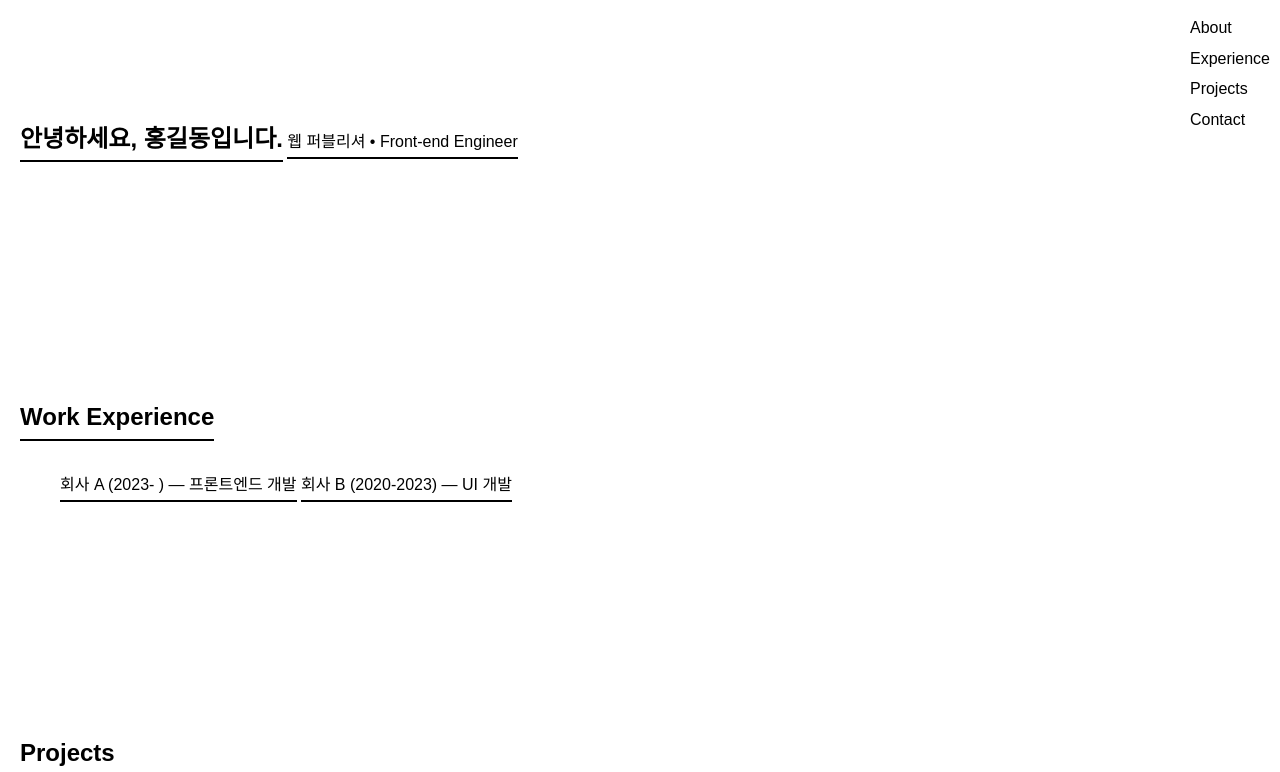
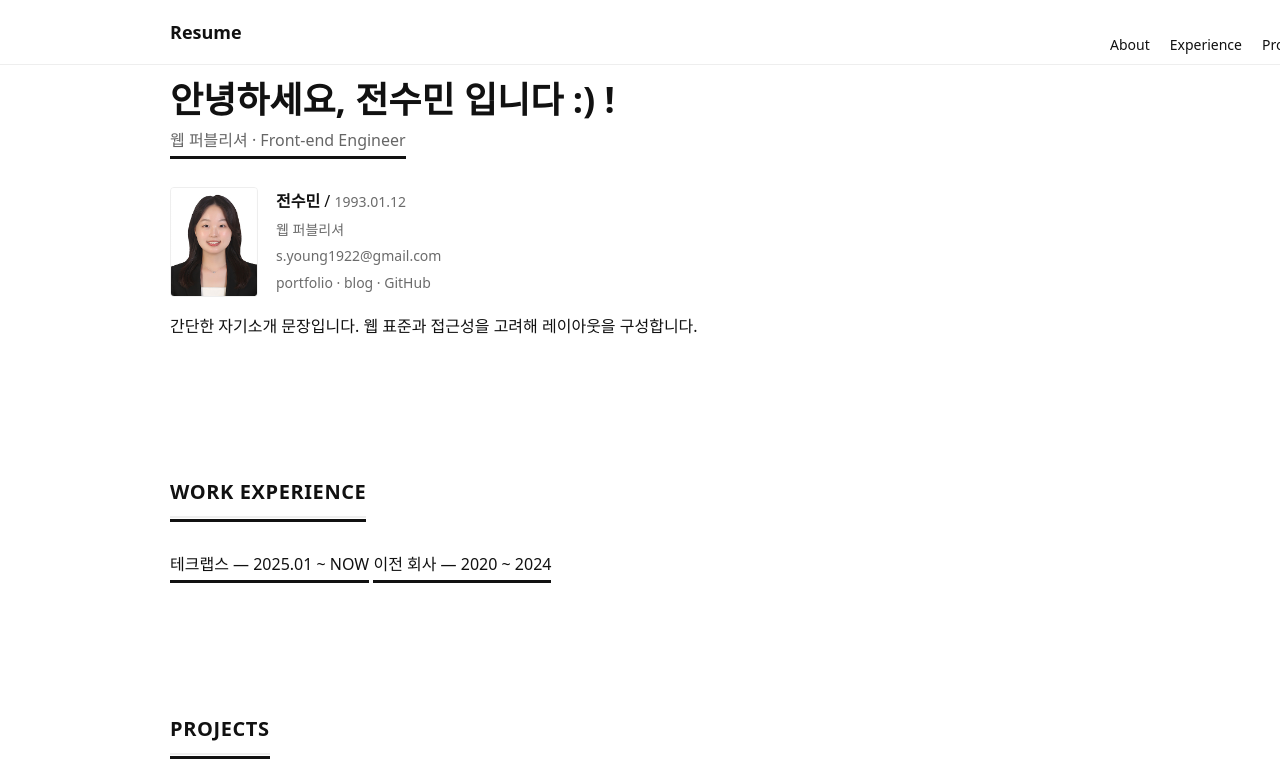
Before and after one commit to Clover229/Resume-VanillaJS, a website with bundled scripts: page index.html in a window 1280 px wide. Shown: the top 772 px of the page. Built offline with nearby package versions, Linux system fonts and the light colour scheme; grey boxes are pictures that could not be loaded.

Commit message:
chore: modify design

```diff
--- a/index.html
+++ b/index.html
@@ -7,7 +7,12 @@
     <link rel="stylesheet" href="styles.css" />
   </head>
   <body>
-    <!-- 네비 / 목차 -->
+    <header class="site-header">
+      <div class="container header-inner">
+        <div class="brand">
+          <a href="#about">Resume</a>
+        </div>
+
         <nav class="nav">
           <ul>
             <li><a href="#about">About</a></li>
@@ -16,40 +21,79 @@
             <li><a href="#contact">Contact</a></li>
           </ul>
         </nav>
+      </div>
+    </header>
 
-    <!-- 소개 섹션 -->
-    <section id="about">
-      <h1 class="underline">안녕하세요, 홍길동입니다.</h1>
-      <p class="underline">웹 퍼블리셔 • Front-end Engineer</p>
+    <main class="site-main">
+      <div class="container">
+        <!-- hero / 소개 섹션 -->
+        <section id="about" class="hero-section">
+          <div class="hero-inner">
+            <div class="hero-text">
+              <h1>안녕하세요, 전수민 입니다 :) !</h1>
+              <p class="sub underline">웹 퍼블리셔 · Front-end Engineer</p>
+
+              <div class="profile-card">
+                <img
+                  src="assets/images/profile.jpg"
+                  alt="profile"
+                  class="profile-photo"
+                />
+                <div class="profile-meta">
+                  <p>
+                    <strong>전수민</strong> /
+                    <span class="muted">1993.01.12</span>
+                  </p>
+                  <p class="muted">웹 퍼블리셔</p>
+                  <p class="muted">s.young1922@gmail.com</p>
+                  <p class="muted">portfolio · blog · GitHub</p>
+                </div>
+              </div>
+
+              <p class="intro">
+                간단한 자기소개 문장입니다. 웹 표준과 접근성을 고려해 레이아웃을
+                구성합니다.
+              </p>
+            </div>
+          </div>
         </section>
 
-    <!-- 경력 / 이력 섹션 -->
-    <section id="experience">
-      <h2 class="underline">Work Experience</h2>
-      <ul>
-        <li class="underline">회사 A (2023- ) — 프론트엔드 개발</li>
-        <li class="underline">회사 B (2020-2023) — UI 개발</li>
-      </ul>
+        <!-- 경력 섹션 -->
+        <section id="experience" class="section">
+          <h2 class="underline section-title">WORK EXPERIENCE</h2>
+          <div class="experience-list">
+            <p class="underline">테크랩스 — 2025.01 ~ NOW</p>
+            <p class="underline">이전 회사 — 2020 ~ 2024</p>
+          </div>
         </section>
 
         <!-- 프로젝트 섹션 -->
-    <section id="projects">
-      <h2 class="underline">Projects</h2>
+        <section id="projects" class="section">
+          <h2 class="underline section-title">Projects</h2>
           <div class="project-list" id="project-list">
-        <!-- JS로 카드들이 여기에 렌더링 됨 -->
+            <!-- JS로 렌더링 -->
           </div>
         </section>
 
-    <!-- 연락처 / 기타 섹션 -->
-    <section id="contact">
-      <h2 class="underline">Contact</h2>
+        <!-- 연락처 -->
+        <section id="contact" class="section">
+          <h2 class="underline section-title">Contact</h2>
           <p class="underline">이메일: example@example.com</p>
         </section>
+      </div>
+    </main>
+
+    <footer class="site-footer">
+      <div class="container footer-inner">
+        <p>© 2025 이소영 — Front-end Engineer</p>
+        <p class="muted">Designed with ♥ · Built with Vanilla JS</p>
+      </div>
+    </footer>
 
     <!-- Project Modal -->
-    <div id="project-modal" class="modal">
-      <div class="modal-content">
-        <span class="close-btn">&times;</span>
+    <div id="project-modal" class="modal" aria-hidden="true">
+      <div class="modal-content" role="dialog" aria-modal="true">
+        <button class="close-btn" aria-label="Close">&times;</button>
         <h2 class="modal-title"></h2>
         <img class="modal-img" src="" alt="" />
         <p class="modal-desc"></p>
--- a/styles.css
+++ b/styles.css
@@ -1,73 +1,166 @@
+/* 기본 리셋(간단) */
+* {
+  box-sizing: border-box;
+}
+html,
+body {
+  height: 100%;
+}
 body {
   margin: 0;
-  font-family: sans-serif;
+  font-family: "Apple SD Gothic Neo", "Noto Sans KR", system-ui, -apple-system,
+    "Segoe UI", Roboto, "Helvetica Neue", Arial;
+  color: #111;
+  background: #fff;
   line-height: 1.6;
 }
 
-.nav {
+/* 중앙 컨테이너 */
+.container {
+  max-width: 980px; /* 중앙 너비 */
+  margin: 0 auto;
+  padding: 0 20px;
+}
+
+/* header */
+.site-header {
+  border-bottom: 1px solid #eee;
+  background: #fff;
   position: fixed;
   top: 0;
-  right: 0;
-  background: white;
-  padding: 10px;
+  width: 100%;
+  z-index: 50;
+}
+.header-inner {
+  max-width: 980px;
+  margin: 0 auto;
+  padding: 0 20px;
+  display: flex;
+  align-items: center;
+  justify-content: space-between;
+  height: 64px;
 }
 
+/* 브랜드(왼쪽) */
+.brand a {
+  text-decoration: none;
+  font-weight: 700;
+  color: #111;
+  font-size: 18px;
+}
+
+/* nav(오른쪽) */
 .nav ul {
+  position: fixed;
   list-style: none;
+  display: flex;
+  gap: 20px;
   margin: 0;
   padding: 0;
 }
-
-.nav li {
-  margin: 5px 0;
+.nav a {
+  color: #111;
+  text-decoration: none;
+  font-size: 14px;
+}
+.nav a:hover {
+  text-decoration: underline;
 }
 
-.nav a {
-  text-decoration: none;
-  color: black;
+/* 메인 레이아웃 여백 */
+.site-main {
+  padding: 40px 0 80px;
 }
 
-section {
-  padding: 100px 20px;
+/* HERO 섹션 (가운데 정렬) */
+.hero-section {
+  padding: 40px 0 60px;
+}
+.hero-inner {
+  gap: 8px;
+  align-items: center;
 }
 
-.underline {
-  position: relative;
-  display: inline-block;
+/* hero text */
+.hero-text h1 {
+  margin: 0 0 8px 0;
+  font-size: 36px;
+  line-height: 1.1;
+}
+.hero-text .sub {
+  margin: 0 0 18px 0;
+  color: #666;
 }
 
-.underline::after {
-  content: "";
-  position: absolute;
-  bottom: -4px;
-  left: 0;
-  width: 0%;
-  height: 2px;
-  background: black;
-  transition: width 0.6s ease;
+/* 프로필 카드(간단) */
+.profile-card {
+  display: flex;
+  gap: 18px;
+  align-items: center;
+  margin: 14px 0;
+}
+.profile-photo {
+  width: 88px;
+  height: 110px;
+  object-fit: cover;
+  border-radius: 4px;
+  border: 1px solid #eee;
+}
+.profile-meta p {
+  margin: 4px 0;
+}
+.muted {
+  color: #6b6b6b;
+  font-size: 14px;
 }
 
-.underline.animate::after {
-  width: 100%;
+/* 섹션 타이틀 */
+.section {
+  padding: 60px 0;
+}
+.section-title {
+  font-size: 20px;
+  margin: 0 0 18px 0;
+  letter-spacing: 0.6px;
+  font-weight: 700;
+  text-transform: uppercase;
+  color: #111;
+  position: relative;
+  padding-bottom: 8px;
+  border-bottom: 2px solid #efefef;
 }
 
+/* 프로젝트 그리드 */
 .project-list {
   display: grid;
-  grid-template-columns: repeat(auto-fill, minmax(250px, 1fr));
-  gap: 20px;
+  grid-template-columns: repeat(auto-fit, minmax(220px, 1fr));
+  gap: 18px;
 }
 
+/* 카드 스타일 */
 .project-card {
-  border: 1px solid #ccc;
-  padding: 16px;
+  display: block;
+  background: #fff;
+  border: 1px solid #e6e6e6;
+  border-radius: 6px;
+  overflow: hidden;
   cursor: pointer;
+  transition: transform 0.18s ease, box-shadow 0.18s ease;
+}
+.project-card:hover {
+  transform: translateY(-6px);
+  box-shadow: 0 10px 30px rgba(0, 0, 0, 0.08);
+}
+.project-card img {
+  width: 100%;
+  display: block;
+}
+.project-card h3 {
+  margin: 12px;
+  font-size: 16px;
 }
 
-.project-card img {
-  width: 100%;
-  height: auto;
-}
-
+/* 모달 (기존 유지) */
 .modal {
   display: none;
   position: fixed;
@@ -76,28 +169,96 @@ section {
   width: 100%;
   height: 100%;
   background-color: rgba(0, 0, 0, 0.7);
+  z-index: 200;
 }
-
+.modal.show {
+  display: block;
+}
 .modal .modal-content {
-  background: white;
+  background: #fff;
   padding: 20px;
-  position: absolute;
-  top: 50%;
-  left: 50%;
-  transform: translate(-50%, -50%);
-  max-width: 90%;
+  border-radius: 6px;
+  width: min(920px, 92%);
   max-height: 90%;
   overflow-y: auto;
+  position: absolute;
+  left: 50%;
+  top: 50%;
+  transform: translate(-50%, -50%);
 }
-
 .modal .close-btn {
   position: absolute;
+  right: 12px;
   top: 10px;
-  right: 10px;
-  font-size: 24px;
+  border: none;
+  background: transparent;
+  font-size: 26px;
   cursor: pointer;
 }
 
-.modal.show {
-  display: block;
+/* 밑줄 애니메이션 (기존) */
+.underline {
+  position: relative;
+  display: inline-block;
 }
+.underline::after {
+  content: "";
+  position: absolute;
+  bottom: -6px;
+  left: 0;
+  width: 0%;
+  height: 3px;
+  background: #111;
+  transition: width 0.6s cubic-bezier(0.2, 0.9, 0.2, 1);
+}
+.underline.animate::after {
+  width: 100%;
+}
+
+/* footer */
+.site-footer {
+  border-top: 1px solid #eee;
+  background: #fff;
+  padding: 28px 0;
+}
+.footer-inner {
+  display: flex;
+  align-items: center;
+  justify-content: space-between;
+  gap: 12px;
+  font-size: 14px;
+  color: #666;
+}
+
+/* 반응형 간단 처리 */
+@media (max-width: 880px) {
+  .hero-inner {
+    grid-template-columns: 96px 1fr;
+    gap: 18px;
+  }
+  .hero-text h1 {
+    font-size: 28px;
+  }
+  .header-inner {
+    height: 56px;
+  }
+  .nav ul {
+    gap: 12px;
+    font-size: 13px;
+  }
+}
+@media (max-width: 560px) {
+  .hero-inner {
+    grid-template-columns: 1fr;
+    text-align: center;
+  }
+  .hero-avatar {
+    justify-self: center;
+  }
+  .profile-card {
+    flex-direction: column;
+    align-items: center;
+    text-align: center;
+    gap: 10px;
+  }
+}
```
Lines whose indentation alone changed are shown as unchanged.
